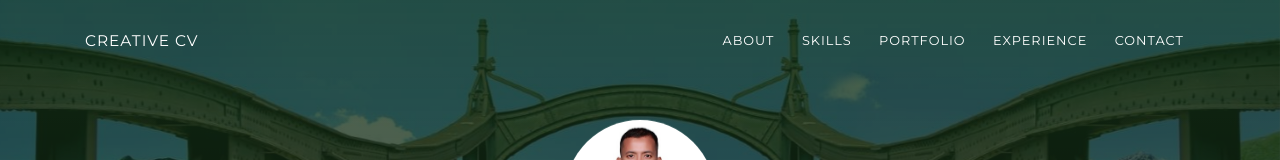
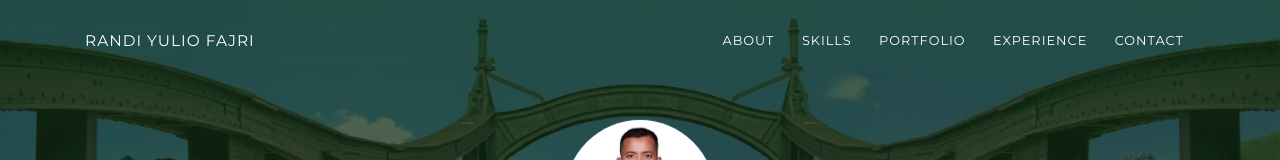
Before and after one commit to randijuliofajri/randijuliofajri.github.io, a plain HTML site: page index.html in a window 1280 px wide. Shown: the top 160 px of the page. Drawn offline with Linux system fonts and the light colour scheme.

Commit message:
edit navbar

```diff
--- a/index.html
+++ b/index.html
@@ -20,7 +20,7 @@
     <div class="profile-page sidebar-collapse">
       <nav class="navbar navbar-expand-lg fixed-top navbar-transparent bg-primary" color-on-scroll="400">
         <div class="container">
-          <div class="navbar-translate"><a class="navbar-brand" href="#" rel="tooltip">Creative CV</a>
+          <div class="navbar-translate"><a class="navbar-brand" href="#" rel="tooltip">Randi Yulio Fajri</a>
             <button class="navbar-toggler navbar-toggler" type="button" data-toggle="collapse" data-target="#navigation"
               aria-controls="navigation" aria-expanded="false" aria-label="Toggle navigation"><span
                 class="navbar-toggler-bar bar1"></span><span class="navbar-toggler-bar bar2"></span><span
```
